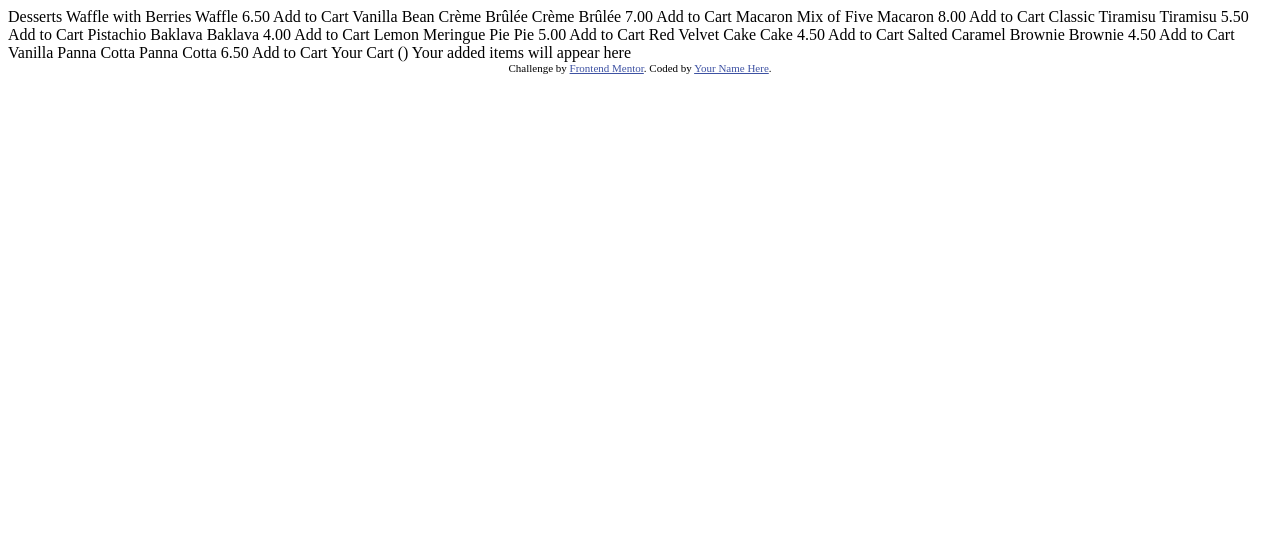
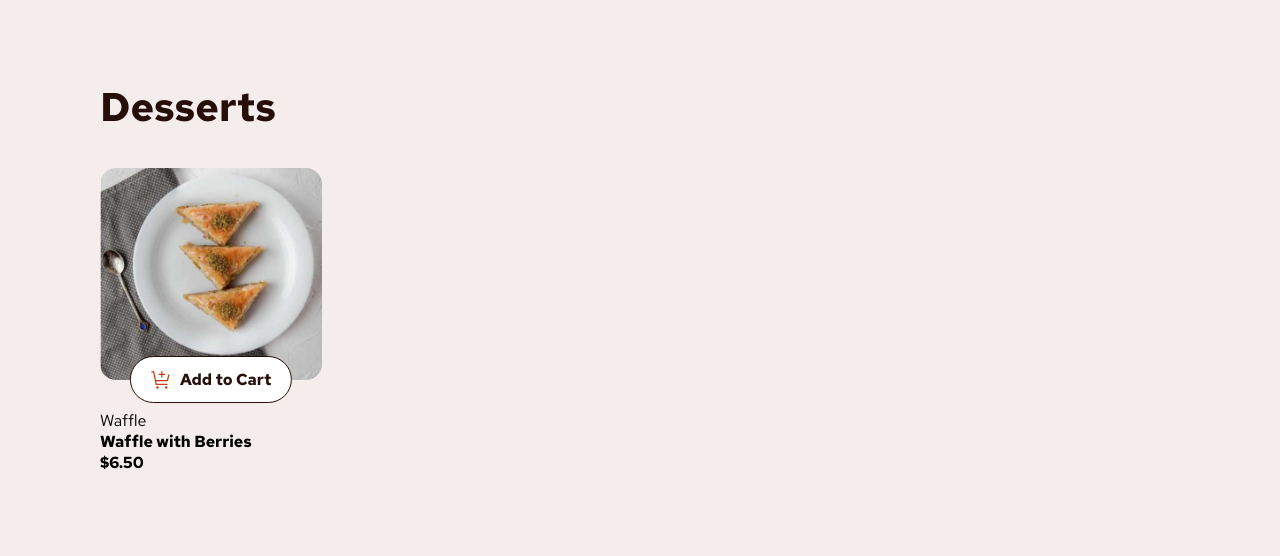
Before and after one commit to FESOO1/Product-list-with-cart2, a plain HTML site: page index.html in a window 1280 px wide. Drawn offline with Linux system fonts and the light colour scheme.

Commit message:
Something

```diff
--- a/index.html
+++ b/index.html
@@ -2,73 +2,40 @@
 <html lang="en">
 <head>
   <meta charset="UTF-8">
-  <meta name="viewport" content="width=device-width, initial-scale=1.0"> <!-- displays site properly based on user's device -->
-
-  <link rel="icon" type="image/png" sizes="32x32" href="./assets/images/favicon-32x32.png">
-
-  <title>Frontend Mentor | Product list with cart</title>
-
-  <!-- Feel free to remove these styles or customise in your own stylesheet 👍 -->
-  <style>
-    .attribution { font-size: 11px; text-align: center; }
-    .attribution a { color: hsl(228, 45%, 44%); }
-  </style>
+  <meta name="viewport" content="width=device-width, initial-scale=1.0">
+  <title>Document</title>
+  <link rel="stylesheet" href="./styles.css">
 </head>
 <body>
+  <main>
+    <div class="main-left">
+      <div class="main-left-text">
+        <h1 class="main-left-text-itself">Desserts</h1>
+      </div>
+      <div class="desserts-themselves">
+        <div class="dessert">
+          <div class="dessert-image">
+            <img src="./assets/images/image-baklava-desktop.jpg" alt="" class="dessert-image-itself">
+          </div>
+          <div class="dessert-buttons">
+            <div class="add-to-cart-button">
+              <button class="add-to-cart-button-itself" id="addToCartBtn">
+                <svg class="add-to-cart-button-itself-svg" xmlns="http://www.w3.org/2000/svg" width="21" height="20" fill="none" viewBox="0 0 21 20"><g fill="#C73B0F" clip-path="url(#a)"><path d="M6.583 18.75a1.25 1.25 0 1 0 0-2.5 1.25 1.25 0 0 0 0 2.5ZM15.334 18.75a1.25 1.25 0 1 0 0-2.5 1.25 1.25 0 0 0 0 2.5ZM3.446 1.752a.625.625 0 0 0-.613-.502h-2.5V2.5h1.988l2.4 11.998a.625.625 0 0 0 .612.502h11.25v-1.25H5.847l-.5-2.5h11.238a.625.625 0 0 0 .61-.49l1.417-6.385h-1.28L16.083 10H5.096l-1.65-8.248Z"/><path d="M11.584 3.75v-2.5h-1.25v2.5h-2.5V5h2.5v2.5h1.25V5h2.5V3.75h-2.5Z"/></g><defs><clipPath id="a"><path fill="#fff" d="M.333 0h20v20h-20z"/></clipPath></defs></svg>
+                <span class="add-to-cart-button-itself-text">Add to Cart</span>
+              </button>
+            </div>
+          </div>
+          <div class="dessert-info">
+            <span class="dessert-category">Waffle</span>
+            <h4 class="dessert-name">Waffle with Berries</h4>
+            <h4 class="dessert-price">$6.50</h4>
+          </div>
+        </div>
+      </div>
+    </div>
+    <div class="main-left"></div>
+  </main>
 
-  Desserts
-
-  Waffle with Berries
-  Waffle
-  6.50
-  Add to Cart
-
-  Vanilla Bean Crème Brûlée
-  Crème Brûlée
-  7.00
-  Add to Cart
-
-  Macaron Mix of Five
-  Macaron
-  8.00
-  Add to Cart
-
-  Classic Tiramisu
-  Tiramisu
-  5.50
-  Add to Cart
-
-  Pistachio Baklava
-  Baklava
-  4.00
-  Add to Cart
-
-  Lemon Meringue Pie
-  Pie
-  5.00
-  Add to Cart
-
-  Red Velvet Cake
-  Cake
-  4.50
-  Add to Cart
-
-  Salted Caramel Brownie
-  Brownie
-  4.50
-  Add to Cart
-
-  Vanilla Panna Cotta
-  Panna Cotta
-  6.50
-  Add to Cart
-
-  Your Cart (<!-- Quantity -->)
-  Your added items will appear here
-
-  <div class="attribution">
-    Challenge by <a href="https://www.frontendmentor.io?ref=challenge">Frontend Mentor</a>.
-    Coded by <a href="#">Your Name Here</a>.
-  </div>
+  <script src="./script.js"></script>
 </body>
 </html>
--- /dev/null
+++ b/styles.css
@@ -0,0 +1,96 @@
+@import url('https://fonts.googleapis.com/css2?family=Red+Hat+Text:ital,wght@0,300..700;1,300..700&display=swap');
+
+:root {
+    --f-all: "Red Hat Text", sans-serif;
+}
+
+* {
+    padding: 0;
+    margin: 0;
+    box-sizing: border-box;
+    font-family: var(--f-all);
+}
+
+body {
+    background-color: hsl(13, 31%, 94%);
+}
+
+/* MAIN */
+
+main {
+    display: grid;
+    grid-template-columns: 2fr 1fr;
+    column-gap: 20px;
+    padding: 80px 100px;
+}
+
+/* MAIN LEFT */
+
+.main-left {
+    display: flex;
+    flex-direction: column;
+    row-gap: 35px;
+}
+
+/* MAIN LEFT TEXT */
+
+.main-left-text {
+    display: flex;
+}
+
+.main-left-text-itself {
+    font-size: 2.5rem;
+    color: hsl(14, 65%, 9%);
+}
+
+/* MAIN LEFT DESSERTS */
+
+.desserts-themselves {
+    display: grid;
+    grid-template-columns: repeat(3, 1fr);
+    gap: 30px 20px;
+}
+
+.dessert {
+    display: flex;
+    flex-direction: column;
+}
+
+.dessert-image {
+    line-height: 0;
+    border-radius: 1rem;
+    overflow: hidden;
+}
+
+.dessert-image-itself {
+    width: 100%;
+}
+
+.add-to-cart-button {
+    height: 30px;
+    position: relative;
+}
+
+.add-to-cart-button-itself {
+    width: max-content;
+    position: absolute;
+    top: -80%;
+    left: 50%;
+    transform: translateX(-50%);
+    display: flex;
+    align-items: center;
+    column-gap: 8px;
+    padding: 12px 20px;
+    border-radius: 1.5rem;
+    border: 1px solid hsl(14, 65%, 9%);
+    background-color: white;
+    cursor: pointer;
+}
+
+.add-to-cart-button-itself-text {
+    color: hsl(14, 65%, 9%);
+    font-weight: 700;
+    font-size: 1rem;
+}
+
+/* MAIN RIGHT */
```
Also changed, not shown: script.js (added).
